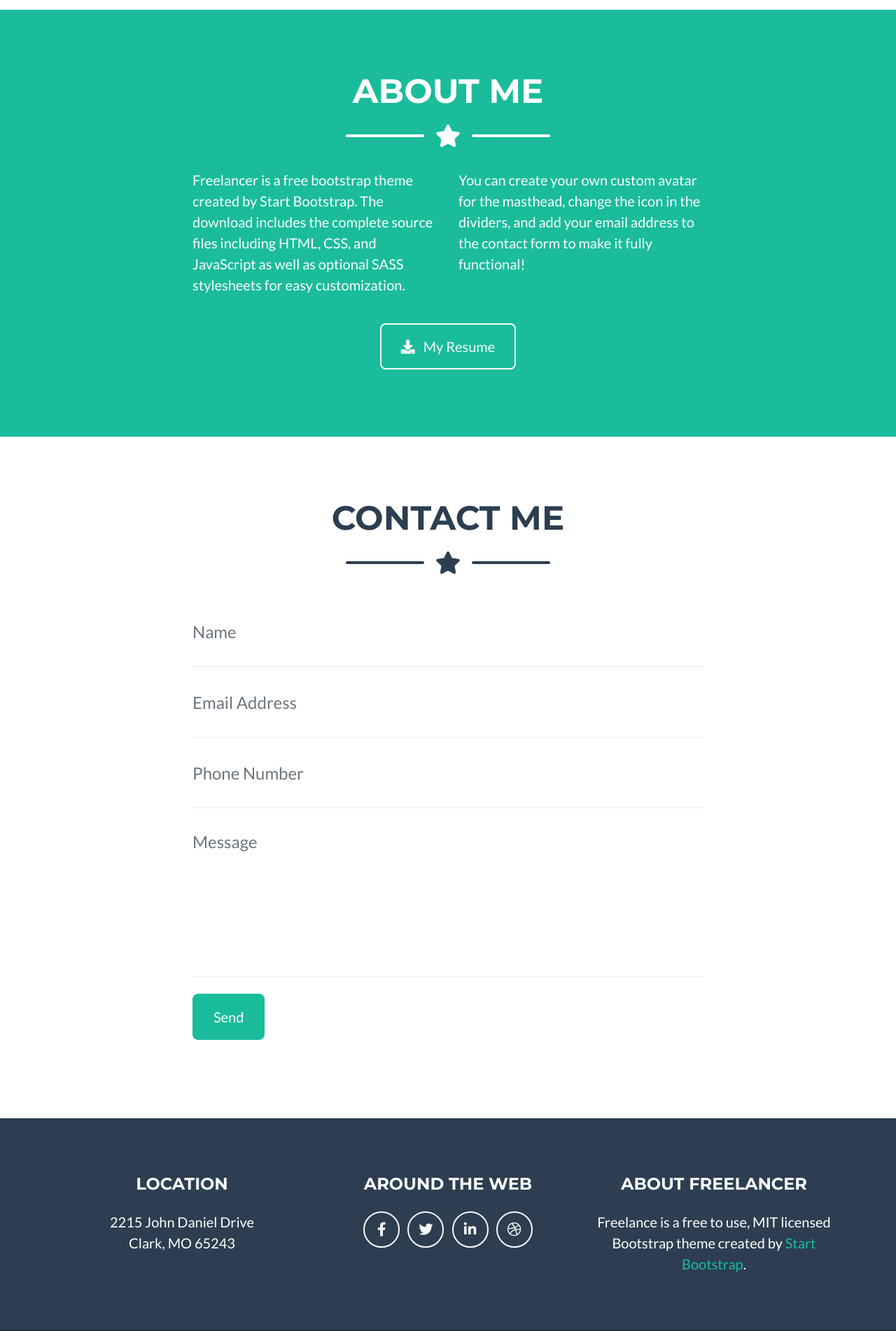
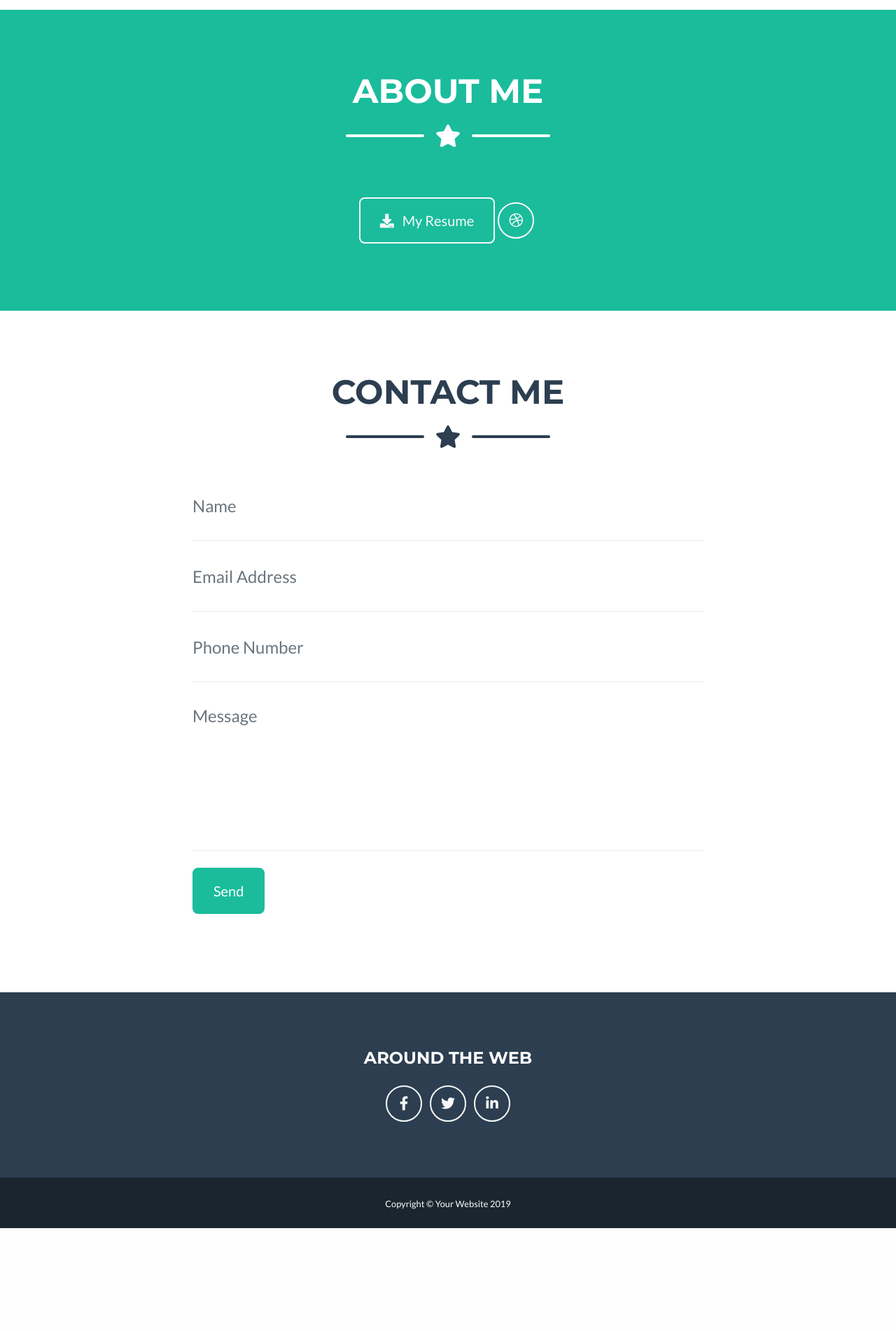
Before and after one commit to jimbobgoerge/Self-website, a Flask app: page / in a window 1280 px wide. Shown: the part 1628-3530 px from the top of the page at 70% size. After the commit the page ends 3383 px from the top, so only its background shows below. Run offline with Flask 2, Linux system fonts and the light colour scheme; some libraries are stand-ins or nearby versions.

Commit message:
hashed out un-needed elements

```diff
--- a/templates/index.html
+++ b/templates/index.html
@@ -187,18 +187,20 @@
       <!-- About Section Content -->
       <div class="row">
         <div class="col-lg-4 ml-auto">
-          <p class="lead">Freelancer is a free bootstrap theme created by Start Bootstrap. The download includes the complete source files including HTML, CSS, and JavaScript as well as optional SASS stylesheets for easy customization.</p>
+          <p class="lead"><!--Freelancer is a free bootstrap theme created by Start Bootstrap. The download includes the complete source files including HTML, CSS, and JavaScript as well as optional SASS stylesheets for easy customization.--></p>
         </div>
         <div class="col-lg-4 mr-auto">
-          <p class="lead">You can create your own custom avatar for the masthead, change the icon in the dividers, and add your email address to the contact form to make it fully functional!</p>
+          <p class="lead"><!--You can create your own custom avatar for the masthead, change the icon in the dividers, and add your email address to the contact form to make it fully functional!--></p>
         </div>
       </div>
 
       <!-- About Section Button -->
       <div class="text-center mt-4">
-        <a class="btn btn-xl btn-outline-light" href="https://startbootstrap.com/themes/freelancer/">
+        <a class="btn btn-xl btn-outline-light" href="#">
           <i class="fas fa-download mr-2"></i>
-          My Resume
+          My Resume          <a class="btn btn-outline-light btn-social mx-1" href="#">
+            <i class="fab fa-fw fa-dribbble"></i>
+          </a>
         </a>
       </div>
 
@@ -273,9 +275,9 @@
 
         <!-- Footer Location -->
         <div class="col-lg-4 mb-5 mb-lg-0">
-          <h4 class="text-uppercase mb-4">Location</h4>
-          <p class="lead mb-0">2215 John Daniel Drive
-            <br>Clark, MO 65243</p>
+          <h4 class="text-uppercase mb-4"><!--Location--></h4>
+          <p class="lead mb-0"><!--2215 John Daniel Drive-->
+            <br><!--Clark, MO 65243--></p>
         </div>
 
         <!-- Footer Social Icons -->
@@ -290,16 +292,16 @@
           <a class="btn btn-outline-light btn-social mx-1" href="#">
             <i class="fab fa-fw fa-linkedin-in"></i>
           </a>
-          <a class="btn btn-outline-light btn-social mx-1" href="#">
+          <!--<a class="btn btn-outline-light btn-social mx-1" href="#">
             <i class="fab fa-fw fa-dribbble"></i>
-          </a>
+          </a>-->
         </div>
 
         <!-- Footer About Text -->
         <div class="col-lg-4">
-          <h4 class="text-uppercase mb-4">About Freelancer</h4>
-          <p class="lead mb-0">Freelance is a free to use, MIT licensed Bootstrap theme created by
-            <a href="http://startbootstrap.com">Start Bootstrap</a>.</p>
+          <h4 class="text-uppercase mb-4"><!--About Freelancer--></h4>
+          <p class="lead mb-0"><!--Freelance is a free to use, MIT licensed Bootstrap theme created by
+            <a href="http://startbootstrap.com">Start Bootstrap</a>.</p>-->
         </div>
 
       </div>
```
